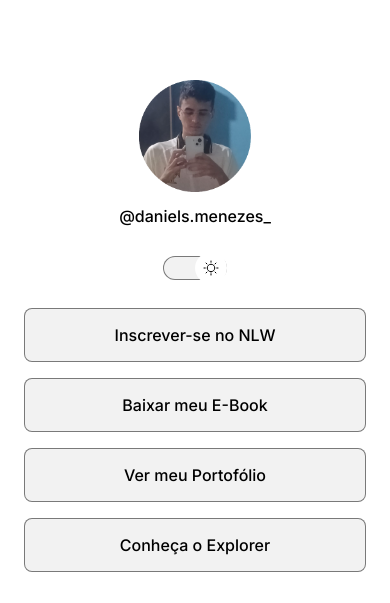
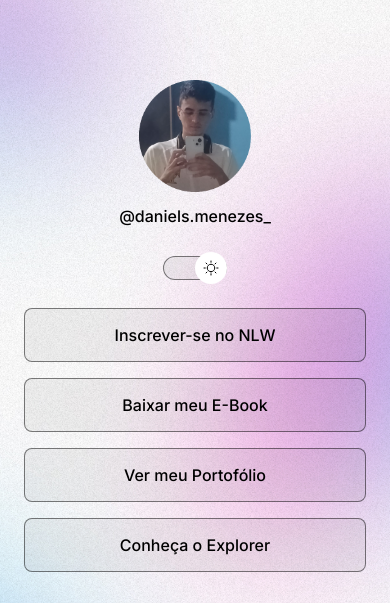
Before and after one commit to danielsouzadsm/Projeto, a plain HTML site: page index.html in a window 390 px wide. Shown: the top 603 px of the page. Drawn offline with nearby package versions, Linux system fonts and the light colour scheme; the site is published under a folder, as on GitHub Pages, so addresses that start at the root find nothing.

Commit message:
tes responsivo

```diff
--- a/index.css
+++ b/index.css
@@ -6,7 +6,7 @@
 
   :root {
     --text-color: white;
-    --bg-url: url(/assets/bg-mobile.jpg);
+    --bg-url: url(./assets/bg-mobile.jpg);
     --stroke-color: rgba(255, 255, 255, 0.5);
     --surface-color: rgba(255, 255, 255, 0.05);
     --surface-color-hover: rgba(0, 0, 0, 0.02);
@@ -15,7 +15,7 @@
   }
   .light {
     --text-color: black;
-    --bg-url: url(/assets/bg-mobile-light.jpg);
+    --bg-url: url(./assets/bg-mobile-light.jpg);
     --stroke-color: rgba(0, 0, 0, 0.5);
     --surface-color: rgba(0, 0, 0, 0.05);
     --surface-color-hover: rgba(0, 0, 0, 0.02);
```
